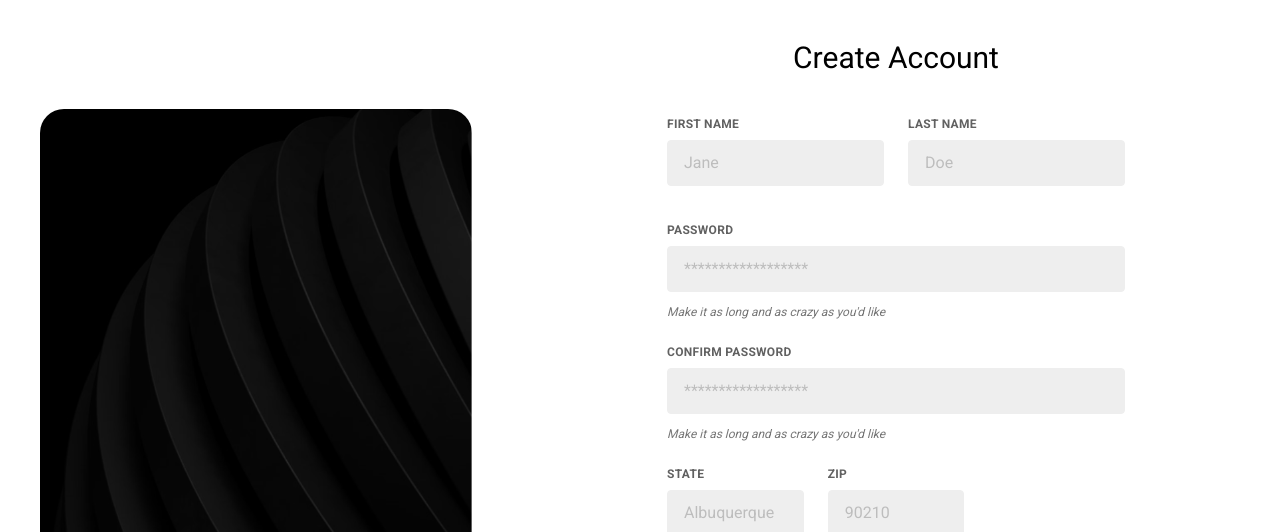
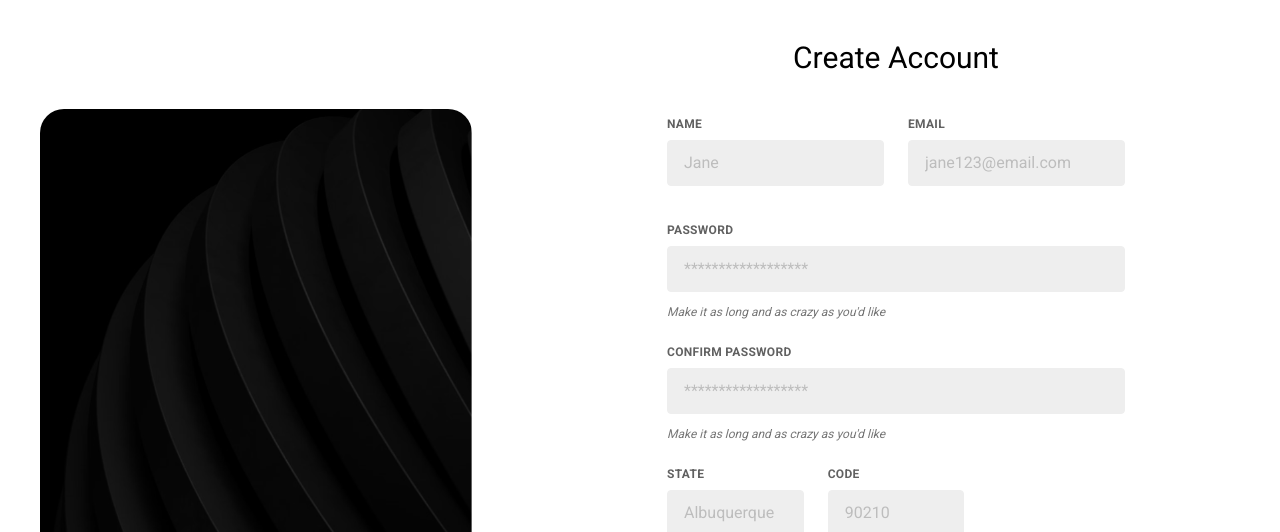
Before and after one commit to sofelaisrael/NCCFIMO, a React (Vite) app: page /sign-up in a window 1280 px wide. Shown: the top 532 px of the page. Built offline with nearby package versions, Linux system fonts and the light colour scheme.

Commit message:
added functionality to the UI Changes

```diff
--- a/src/pages/sign-up.jsx
+++ b/src/pages/sign-up.jsx
@@ -297,19 +297,19 @@ export function SignUp() {
           <h3 className="text-3xl mb-10 text-center">
             Create Account
           </h3>
-          <form class="w-full max-w-lg">
+          <form class="w-full max-w-lg" onSubmit={handleSubmit}>
             <div class="flex flex-wrap -mx-3 mb-6">
               <div class="w-full md:w-1/2 px-3 mb-6 md:mb-0">
                 <label class="block uppercase tracking-wide text-gray-700 text-xs font-bold mb-2" for="grid-first-name">
-                  First Name
+                  Name
                 </label>
-                <input class="appearance-none block w-full bg-gray-200 text-gray-700 border border-gray-200 rounded py-3 px-4 mb-3 leading-tight focus:outline-none focus:bg-white" id="grid-first-name" type="text" placeholder="Jane" />
+                <input class="appearance-none block w-full bg-gray-200 text-gray-700 border border-gray-200 rounded py-3 px-4 mb-3 leading-tight focus:outline-none focus:bg-white" id="grid-first-name" type="text" placeholder="Jane" value={name} onChange={e => setName(e.target.value)} />
               </div>
               <div class="w-full md:w-1/2 px-3">
                 <label class="block uppercase tracking-wide text-gray-700 text-xs font-bold mb-2" for="grid-last-name">
-                  Last Name
+                  Email
                 </label>
-                <input class="appearance-none block w-full bg-gray-200 text-gray-700 border border-gray-200 rounded py-3 px-4 leading-tight focus:outline-none focus:bg-white focus:border-gray-500" id="grid-last-name" type="text" placeholder="Doe" />
+                <input class="appearance-none block w-full bg-gray-200 text-gray-700 border border-gray-200 rounded py-3 px-4 leading-tight focus:outline-none focus:bg-white focus:border-gray-500" id="grid-last-name" type="text" placeholder="jane123@email.com" value={email} onChange={e => setEmail(e.target.value)}/>
               </div>
             </div>
             <div class="flex flex-wrap -mx-3 mb-6">
@@ -317,7 +317,7 @@ export function SignUp() {
                 <label class="block uppercase tracking-wide text-gray-700 text-xs font-bold mb-2" for="grid-password">
                   Password
                 </label>
-                <input class="appearance-none block w-full bg-gray-200 text-gray-700 border border-gray-200 rounded py-3 px-4 mb-3 leading-tight focus:outline-none focus:bg-white focus:border-gray-500" id="grid-password" type="password" placeholder="******************" />
+                <input class="appearance-none block w-full bg-gray-200 text-gray-700 border border-gray-200 rounded py-3 px-4 mb-3 leading-tight focus:outline-none focus:bg-white focus:border-gray-500" id="grid-password" type="password" placeholder="******************"  value={password} onChange={e => setPassword(e.target.value)}/>
                 <p class="text-gray-600 text-xs italic">Make it as long and as crazy as you'd like</p>
               </div>
             </div>
@@ -326,7 +326,7 @@ export function SignUp() {
                 <label class="block uppercase tracking-wide text-gray-700 text-xs font-bold mb-2" for="grid-password">
                   COnfirm Password
                 </label>
-                <input class="appearance-none block w-full bg-gray-200 text-gray-700 border border-gray-200 rounded py-3 px-4 mb-3 leading-tight focus:outline-none focus:bg-white focus:border-gray-500" id="grid-password" type="password" placeholder="******************" />
+                <input class="appearance-none block w-full bg-gray-200 text-gray-700 border border-gray-200 rounded py-3 px-4 mb-3 leading-tight focus:outline-none focus:bg-white focus:border-gray-500" id="grid-password" type="password" placeholder="******************" value={confirmPassword} onChange={e => setConfirmPassword(e.target.value)} />
                 <p class="text-gray-600 text-xs italic">Make it as long and as crazy as you'd like</p>
               </div>
             </div>
@@ -335,13 +335,13 @@ export function SignUp() {
                 <label class="block uppercase tracking-wide text-gray-700 text-xs font-bold mb-2" for="grid-city">
                   State
                 </label>
-                <input class="appearance-none block w-full bg-gray-200 text-gray-700 border border-gray-200 rounded py-3 px-4 leading-tight focus:outline-none focus:bg-white focus:border-gray-500" id="grid-city" type="text" placeholder="Albuquerque" />
+                <input class="appearance-none block w-full bg-gray-200 text-gray-700 border border-gray-200 rounded py-3 px-4 leading-tight focus:outline-none focus:bg-white focus:border-gray-500" id="grid-city" type="text" placeholder="Albuquerque" value={state} onChange={e => setState(e.target.value)} />
               </div>
               <div class="w-full md:w-1/3 px-3 mb-6 md:mb-0">
                 <label class="block uppercase tracking-wide text-gray-700 text-xs font-bold mb-2" for="grid-zip">
-                  Zip
+                  Code
                 </label>
-                <input class="appearance-none block w-full bg-gray-200 text-gray-700 border border-gray-200 rounded py-3 px-4 leading-tight focus:outline-none focus:bg-white focus:border-gray-500" id="grid-zip" type="text" placeholder="90210" />
+                <input class="appearance-none block w-full bg-gray-200 text-gray-700 border border-gray-200 rounded py-3 px-4 leading-tight focus:outline-none focus:bg-white focus:border-gray-500" id="grid-zip" type="text" placeholder="90210" value={stateCode} onChange={e => setStateCode(e.target.value)} />
               </div>
             </div>
             <div className="flex flex-wrap -mx-3 mb-6">
@@ -350,7 +350,7 @@ export function SignUp() {
                   Zone
                 </label>
                 <div class="relative">
-                  <select class="block appearance-none w-full bg-gray-200 border border-gray-200 text-gray-700 py-3 px-4 pr-8 rounded leading-tight focus:outline-none focus:bg-white focus:border-gray-500" id="grid-state">
+                  <select class="block appearance-none w-full bg-gray-200 border border-gray-200 text-gray-700 py-3 px-4 pr-8 rounded leading-tight focus:outline-none focus:bg-white focus:border-gray-500" id="grid-state" value={zone} onChange={e => setZone(e.target.value)}>
                     <option>New Mexico</option>
                     <option>Missouri</option>
                     <option>Texas</option>
@@ -367,7 +367,7 @@ export function SignUp() {
                   Sub-ZOne
                 </label>
                 <div class="relative">
-                  <select class="block appearance-none w-full bg-gray-200 border border-gray-200 text-gray-700 py-3 px-4 pr-8 rounded leading-tight focus:outline-none focus:bg-white focus:border-gray-500" id="grid-state">
+                  <select class="block appearance-none w-full bg-gray-200 border border-gray-200 text-gray-700 py-3 px-4 pr-8 rounded leading-tight focus:outline-none focus:bg-white focus:border-gray-500" id="grid-state" value={subZone} onChange={e => setSubZone(e.target.value)}>
                     <option>New Mexico</option>
                     <option>Missouri</option>
                     <option>Texas</option>
```
